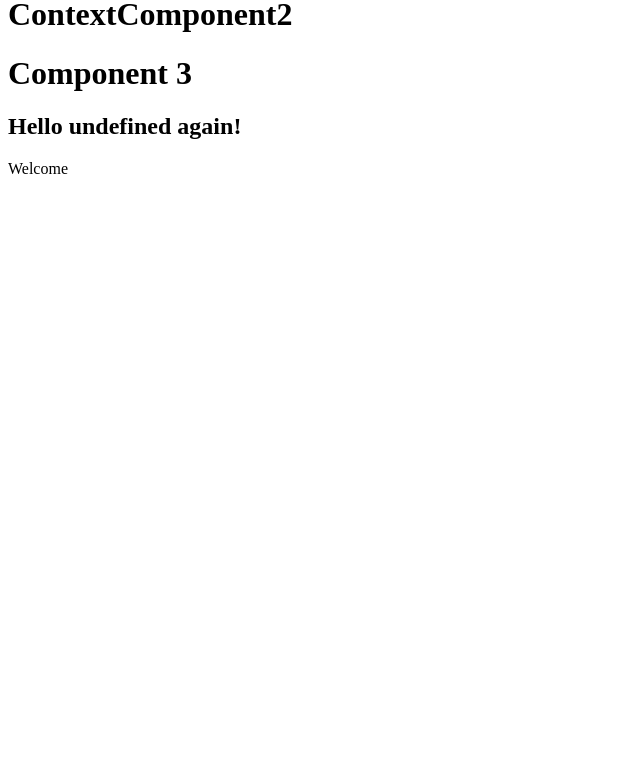
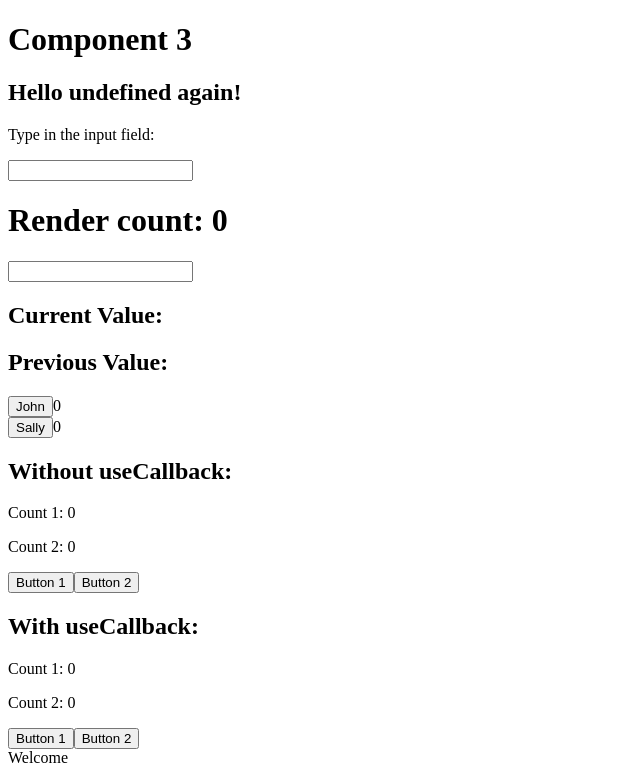
Before and after one commit to Dualboi/Learning-React, a React (Vite) app in the folder react-test/: page / in a window 1280 px wide. Shown: the part 5803-6578 px from the top of the page, without its empty margins (0-640 px from the left). Before the commit the page ends 5989 px from the top, so only its background shows below. Built offline with nearby package versions, Linux system fonts and the light colour scheme.

Commit message:
further work on React Hooks nearly finished!

```diff
--- a/react-test/src/learnJSX.jsx
+++ b/react-test/src/learnJSX.jsx
@@ -772,10 +772,10 @@ export const Button = styled.button`
 export function App4() {
     return (
         <div>
-            <Button btntype="primary">Primary Button</Button>
+            <Button2 btntype="primary">Primary Button</Button2>
             <br />
             <br />
-            <Button>Secondary Button</Button>
+            <Button2>Secondary Button</Button2>
         </div>
     );
 }
@@ -980,7 +980,7 @@ export function URLApp() {
 // useTrasnition
 // The useTransition hook helps you keep your React app responsive during heavy updates.
 // It lets you mark some state updates as "non-urgent", allowing other, more urgent updates to happen first.
-import {useTransition} from 'react';
+import { useTransition } from 'react';
 
 export function SearchBar() {
     const [text, setText] = useState('');
@@ -1002,7 +1002,7 @@ export function SearchBar() {
             <input value={text} onChange={handleChange} />
             {isPending ? (
                 <p>Loading...</p>
-            ):(
+            ) : (
                 <p>Search results for: {results}</p>
             )}
         </div>
@@ -1028,7 +1028,7 @@ export function SearchResults({ query }) {
     // Simulate slow search results
     const items = [];
     if (query) {
-        for (let i = 0; i < 1000; i++){
+        for (let i = 0; i < 1000; i++) {
             items.push(<li key={i}>Result for {query} - {i}</li>);
         }
     }
@@ -1082,7 +1082,7 @@ export function RefApp() {
 
     return (
         <div>
-            <MyInput ref={inputRef} placeholder="type here..."/>
+            <MyInput ref={inputRef} placeholder="type here..." />
             <button onClick={focusInput}>Focus Input</button>
         </div>
     );
@@ -1096,15 +1096,15 @@ export function RefApp() {
 export function WithBorder(WrappedComponent) {
     return function NewComponent(props) {
         return (
-            <div style={{border: '2px solid blue', padding: '10px'}}>
-                <WrappedComponent {...props}/>
+            <div style={{ border: '2px solid blue', padding: '10px' }}>
+                <WrappedComponent {...props} />
             </div>
         );
     };
 }
 
 // Simple component wihtout border
-function Greeting({name}) {
+function Greeting({ name }) {
     return <h1>Hello, {name}!</h1>;
 }
 
@@ -1115,7 +1115,7 @@ export function HOCApp() {
     return (
         <div>
             <Greeting name='John' />
-            <GreetingWithBorder name='Jane'/>
+            <GreetingWithBorder name='Jane' />
         </div>
     );
 }
@@ -1206,9 +1206,9 @@ export function Timer() {
 
     useEffect(() => {
         setTimeout(() => {
-            setCount((count) => count +1);
+            setCount((count) => count + 1);
         }, 1000);
-    },[]); // <- can be fixed by adding in empty brackets here
+    }, []); // <- can be fixed by adding in empty brackets here
 
     return <h1>I've rendered {count} times!</h1>;
 }
@@ -1225,7 +1225,7 @@ export function CounterUseEffect() {
 
     useEffect(() => {
         setCalculation(() => count * 2);
-    },[count]); // <- add the count variable here
+    }, [count]); // <- add the count variable here
 
     return (
         <>
@@ -1251,7 +1251,7 @@ export function TimerWithCleanUp() {
         }, 1000);
 
         return () => clearTimeout(timer)
-    },[]);
+    }, []);
 
     return <h1>I've rendered {count} times!</h1>
 }
@@ -1329,3 +1329,197 @@ export function ContextComponent3() {
         </>
     );
 }
+
+// React useRef Hook
+// Use useRef to track application renders.
+//import { useRef, useEffect } from 'react';
+
+export function App9() {
+    const [inputValue, setInputValue] = useState("");
+    const count = useRef(0);
+
+    useEffect(() => {
+        count.current = count.current + 1;
+    });
+
+    return (
+        <>
+            <p>Type in the input field:</p>
+            <input
+                type="text"
+                value={inputValue}
+                onChange={(e) => setInputValue(e.target.value)}
+            />
+            <h1>Render count: {count.current}</h1>
+        </>
+    )
+}
+
+// Use useRef to focus the input:
+// see previous code above for this example on line 1067
+
+// Tracking State changes
+// The useRef Hook can also be used to keep track of previous state values.
+// This is because we are able to persist useRef values between renders.
+
+// import { useRef, useState, useEffect } from 'react';
+
+export function App10() {
+    const [inputValue, setInputValue] = useState("");
+    const previousInputValue = useRef("");
+
+    useEffect(() => {
+        previousInputValue.current = inputValue;
+    }, [inputValue]);
+
+    return (
+        <>
+            <input
+                type="text"
+                value={inputValue}
+                onChange={(e) => setInputValue(e.target.value)}
+            />
+            <h2>Current Value: {inputValue}</h2>
+            <h2>Previous Value: {previousInputValue.current}</h2>
+        </>
+    );
+}
+
+// React useReducer Hook
+// The useReducer Hook is similar to the useState Hook
+// it allows for custom state logic.
+
+// If you find yourself keeping track of multiple pieces of state that rely on,
+// complex logic, useReducer may be useful.
+import { useReducer } from 'react';
+
+const initialScore = [
+    {
+        id: 1,
+        score: 0,
+        name: "John",
+    },
+    {
+        id: 2,
+        score: 0,
+        name: "Sally",
+    },
+];
+
+const reducer = (state, action) => {
+    switch (action.type) {
+        case "INCREASE":
+            return state.map((player) => {
+                if (player.id === action.id) {
+                    return { ...player, score: player.score + 1 };
+                } else {
+                    return player;
+                }
+            });
+        default:
+            return state;
+    }
+};
+
+export function Score() {
+    const [score, dispatch] = useReducer(reducer, initialScore);
+
+    const handleIncrease = (player) => {
+        dispatch({ type: "INCREASE", id: player.id })
+    };
+
+    return (
+        <>
+            {score.map((player) => (
+            <div key={player.id}>
+                <label>
+                    <input
+                        type="button"
+                        onClick={() => handleIncrease(player)}
+                        value={player.name}
+                    />
+                    {player.score}
+                </label>
+            </div>
+        ))}
+        </>
+    );
+}
+
+// useCallback Hook
+// The useCallback Hook returns a memoized callback function.
+// It is useful when passing callbacks to optimized child components that rely on reference equality to prevent unnecessary renders.
+// Especially useful for reusing functions that are resource intensive.
+
+// Without useCallback
+//import React, { useState } from 'react';
+//import { createRoot } from 'react-dom/client';
+
+// Child component that receives a function prop
+const Button2 = React.memo(({ onClick, text }) => {
+    console.log(`child ${text} button rendered`);
+    return <button onClick={onClick}>{text}</button>;
+});
+
+// Parent component without useCallback
+export function WithoutCallbackExample() {
+    const [count1, setCount1] = useState(0);
+    const [count2, setCount2] = useState(0);
+
+    // This function is recreated on every render
+    const handleClick1 = () => {
+        setCount1(count1 + 1);
+    };
+
+    const handleClick2 = () => {
+        setCount2(count1 + 1);
+    };
+
+    console.log("parent rendered");
+    return (
+        <div>
+            <h2>Without useCallback:</h2>
+            <p>Count 1: {count1}</p>
+            <p>Count 2: {count2}</p>
+            <Button2 onClick={handleClick1} text="Button 1"/>
+            <Button2 onClick={handleClick2} text="Button 2"/>
+        </div>
+    );
+}
+
+// Now with using useCallback
+import { useCallback } from 'react';
+
+// Child component that receives a function prop
+const MemoizedButton = React.memo(({ onClick, text }) => {
+  console.log(`${text} button rendered`);
+  return <button onClick={onClick}>{text}</button>;
+});
+
+// Parent component with useCallback
+export function WithCallbackExample() {
+  const [count1, setCount1] = useState(0);
+  const [count2, setCount2] = useState(0);
+
+  // These functions are memoized and only recreated when dependencies change
+  const handleClick1 = useCallback(() => {
+    setCount1(count1 + 1);
+  }, [count1]);
+
+  const handleClick2 = useCallback(() => {
+    setCount2(count2 + 1);
+  }, [count2]);
+
+  console.log("Parent rendered");
+  return (
+    <div>
+      <h2>With useCallback:</h2>
+      <p>Count 1: {count1}</p>
+      <p>Count 2: {count2}</p>
+      <MemoizedButton onClick={handleClick1} text="Button 1" />
+      <MemoizedButton onClick={handleClick2} text="Button 2" />
+    </div>
+  );
+}
+
+// React useMemo
--- a/react-test/src/main.jsx
+++ b/react-test/src/main.jsx
@@ -240,5 +240,10 @@ createRoot(document.getElementById('root')).render(
     <learnJSX.TimerWithCleanUp/>
     <learnJSX.Component1/>
     <learnJSX.ContextComponent1/>
+    <learnJSX.App9/>
+    <learnJSX.App10/>
+    <learnJSX.Score/>
+    <learnJSX.WithoutCallbackExample/>
+    <learnJSX.WithCallbackExample/>
   </div>
 )
```
Lines whose indentation alone changed are shown as unchanged.
